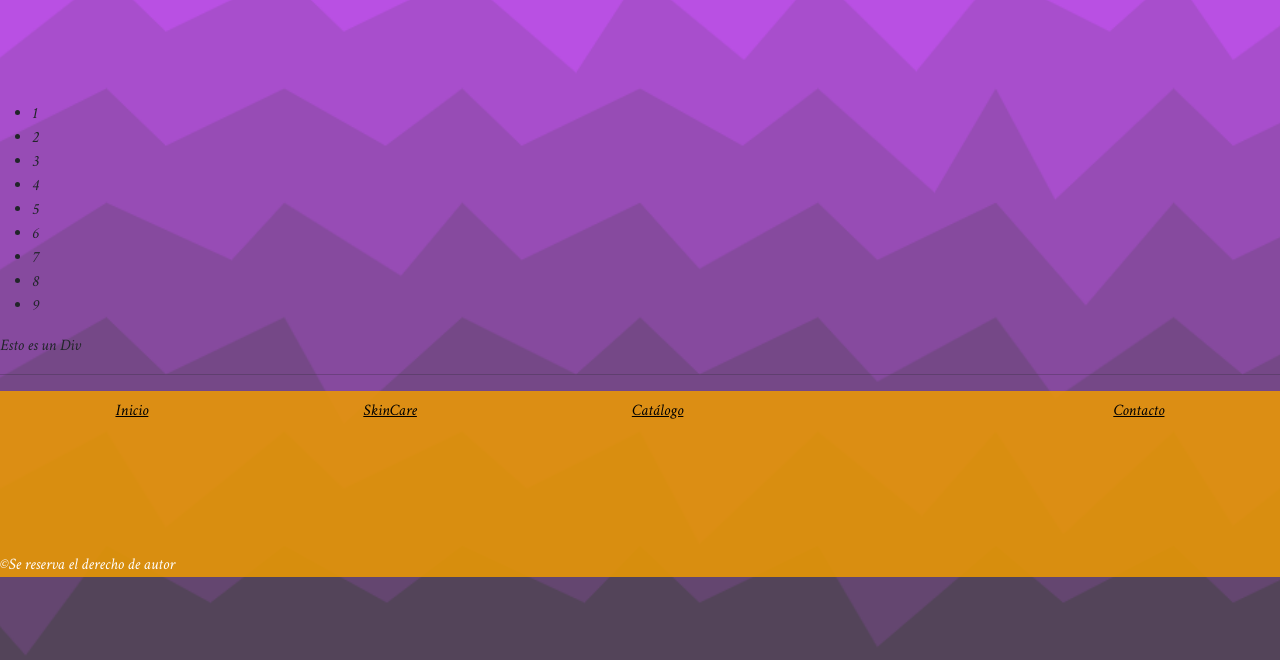
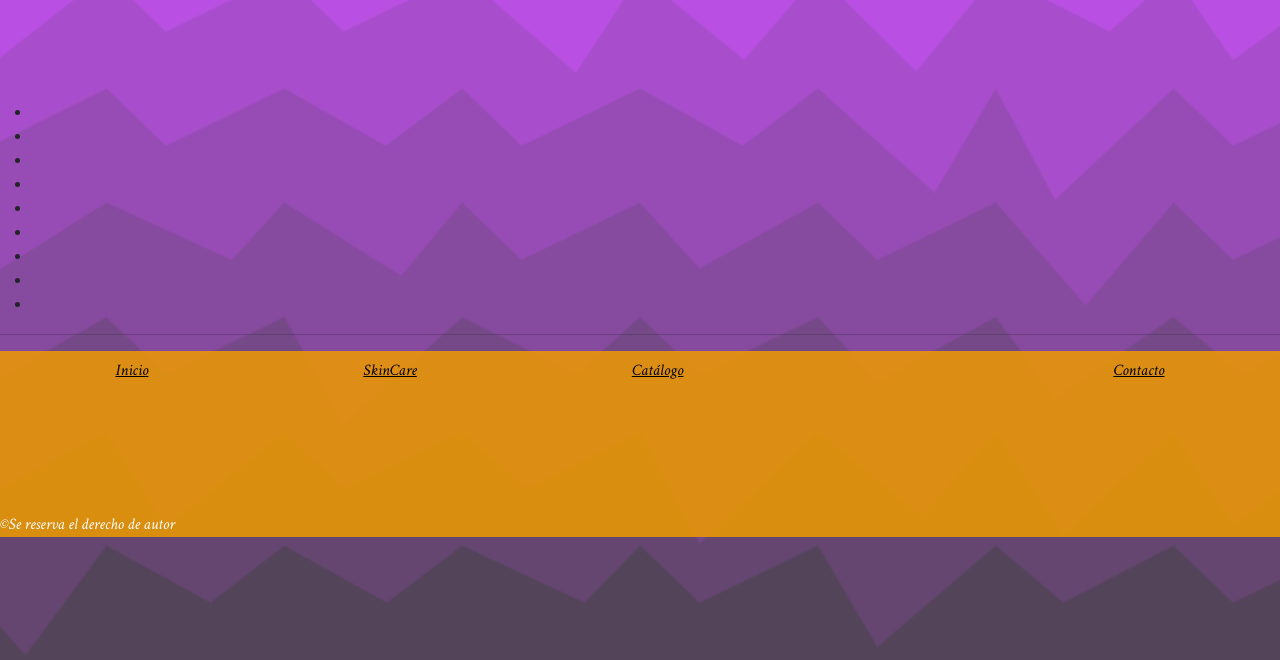
Before and after one commit to Pigerwolf/PreEntrega3-Machin, a plain HTML site: page pages/frecuentes.html in a window 1280 px wide. Shown: the part 140-800 px from the top of the page. Drawn offline with nearby package versions, Linux system fonts and the light colour scheme.

```diff
--- a/pages/frecuentes.html
+++ b/pages/frecuentes.html
@@ -81,17 +81,16 @@
 <div class="BossBoxBox" style="padding-top: 20vh;"></div>
 
     <ul>
-      <li>1</li>
-      <li>2</li>
-      <li>3</li>
-      <li>4</li>
-      <li>5</li>
-      <li>6</li>
-      <li>7</li>
-      <li>8</li>
-      <li>9</li>
+      <li></li>
+      <li></li>
+      <li></li>
+      <li></li>
+      <li></li>
+      <li></li>
+      <li></li>
+      <li></li>
+      <li></li>
     </ul>
-    <div>Esto es un Div</div>
   </main>
   <hr>
   <footer class="footer">
```
